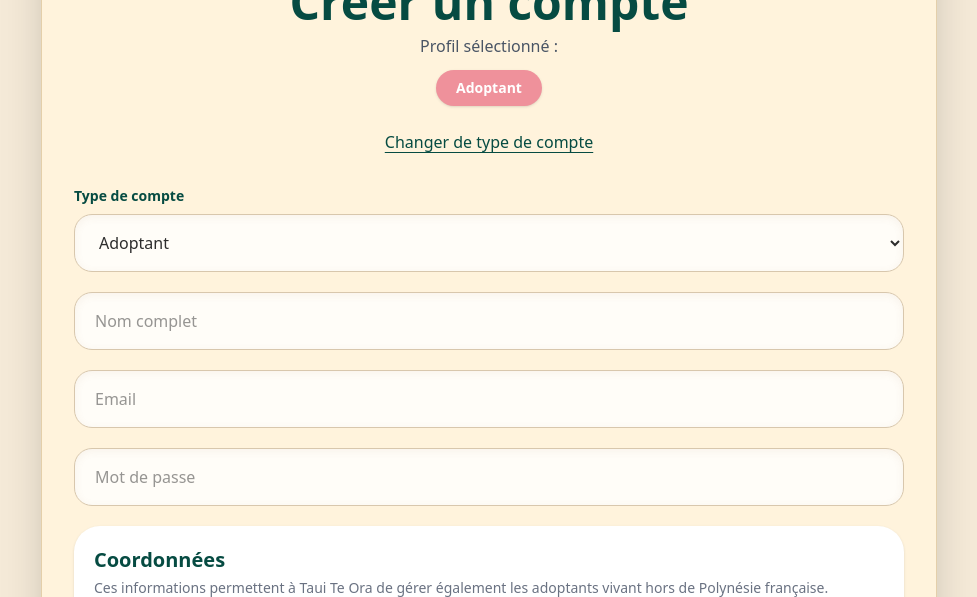
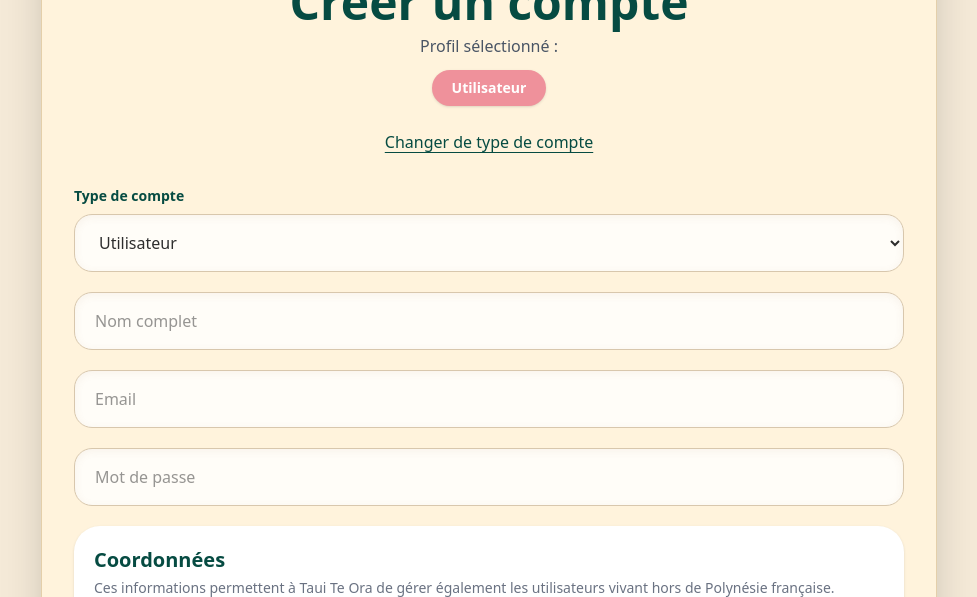
Before and after one commit to jonathandrouillon-commits/taui-te-ora, a Next.js app: page /register in a window 1280 px wide. Shown: the part 203-800 px from the top of the page, without its empty margins (151-1128 px from the left). Built offline with nearby package versions, Linux system fonts and the light colour scheme; no server answers; the database is empty.

Commit message:
Remplace Adoptant par Utilisateur et mise a jour profils

```diff
--- a/app/choose-role/page.tsx
+++ b/app/choose-role/page.tsx
@@ -25,10 +25,10 @@ export default function ChooseRolePage() {
   const roles: RoleItem[] = [
     {
       key: "adoptant",
-      title: "Adoptant",
+      title: "Utilisateur",
       icon: "🏠",
       description:
-        "Je souhaite adopter un animal, enregistrer mes coups de cœur et compléter mon questionnaire adoptant.",
+        "Je souhaite adopter un animal, enregistrer mes coups de cœur et compléter mon questionnaire d’adoption.",
       path: "/register?role=adoptant",
     },
     {
--- a/app/components/PublisherDashboard.tsx
+++ b/app/components/PublisherDashboard.tsx
@@ -1005,7 +1005,7 @@ export default function PublisherDashboard({
           </h2>
 
           <p className="mt-1 text-sm text-[#6f5a47]">
-            Retrouvez l&apos;adoptant, l&apos;animal concerné, le taux de compatibilité et gérez chaque étape de l&apos;adoption.
+            Retrouvez l&apos;utilisateur, l&apos;animal concerné, le taux de compatibilité et gérez chaque étape de l&apos;adoption.
           </p>
 
           <div className="mt-5 space-y-4">
@@ -1026,7 +1026,7 @@ export default function PublisherDashboard({
                   `${request.requester?.first_name || ""} ${
                     request.requester?.last_name || ""
                   }`.trim() ||
-                  "Adoptant";
+                  "Utilisateur";
 
                 const animalPhoto =
                   request.animals
@@ -1134,7 +1134,7 @@ export default function PublisherDashboard({
                                 text-[#9c7b54]
                               "
                             >
-                              Adoptant
+                              Utilisateur
                             </p>
 
                             <h3
--- a/app/profile/page.tsx
+++ b/app/profile/page.tsx
@@ -101,7 +101,7 @@ const ROLE_LABELS: Record<UserRole, string> = {
   refuge: "Refuge / SIGFA",
   fourriere: "Fourrière",
   benevole: "Bénévole",
-  adoptant: "Adoptant",
+  adoptant: "Utilisateur",
 };
 
 const MAX_AVATAR_SIZE = 8 * 1024 * 1024;
@@ -777,7 +777,7 @@ export default function ProfilePage() {
                         Conditions d&apos;adoption
                       </h2>
                       <p className="mt-2 max-w-2xl text-sm leading-6 text-[#6f665f]">
-                        Elles seront visibles sur votre profil. Avant d&apos;envoyer une demande, l&apos;adoptant devra toutes les cocher puis signer en ligne.
+                        Elles seront visibles sur votre profil. Avant d&apos;envoyer une demande, l&apos;utilisateur devra toutes les cocher puis signer en ligne.
                       </p>
                     </div>
                   </div>
--- a/app/register/page.tsx
+++ b/app/register/page.tsx
@@ -32,7 +32,7 @@ const ROLE_LABELS: Record<
   UserRole,
   string
 > = {
-  adoptant: "Adoptant",
+  adoptant: "Utilisateur",
   association: "Association",
   refuge: "Refuge / SIGFA",
   benevole: "Bénévole indépendant",
@@ -1403,7 +1403,7 @@ approved_at:
               }}
             >
               <option value="adoptant">
-                Adoptant
+                Utilisateur
               </option>
 
               <option value="association">
@@ -1590,7 +1590,7 @@ approved_at:
             </h2>
 
             <p className="mt-1 text-sm text-gray-500">
-              Ces informations permettent à Taui Te Ora de gérer également les adoptants vivant hors de Polynésie française.
+              Ces informations permettent à Taui Te Ora de gérer également les utilisateurs vivant hors de Polynésie française.
             </p>
 
             <div className="mt-5 grid gap-4 sm:grid-cols-2">
@@ -1872,7 +1872,7 @@ approved_at:
                 text-[#76545b]
               "
             >
-              Après la création de votre compte, vous compléterez votre questionnaire adoptant. Les personnes résidant en France ou à l&apos;étranger peuvent également déposer une demande d&apos;adoption.
+              Après la création de votre compte, vous compléterez votre questionnaire d&apos;adoption. Les personnes résidant en France ou à l&apos;étranger peuvent également déposer une demande d&apos;adoption.
             </div>
           ) : (
             <div
```
